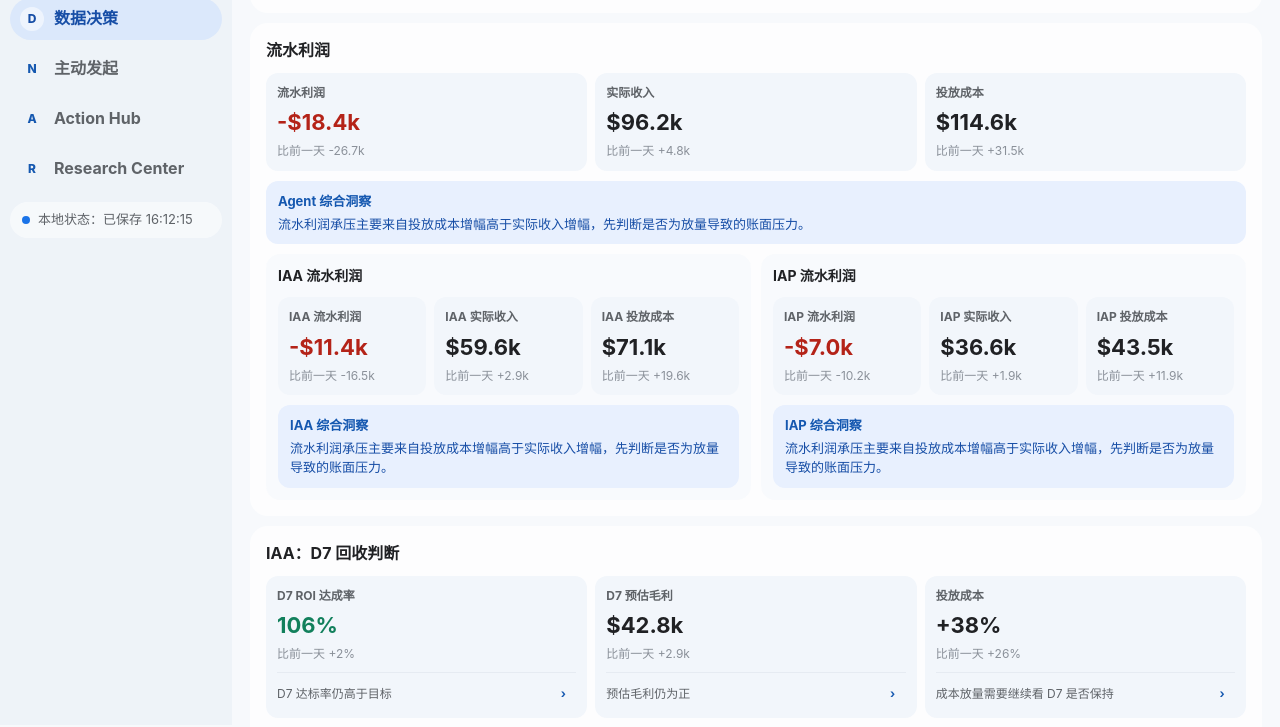
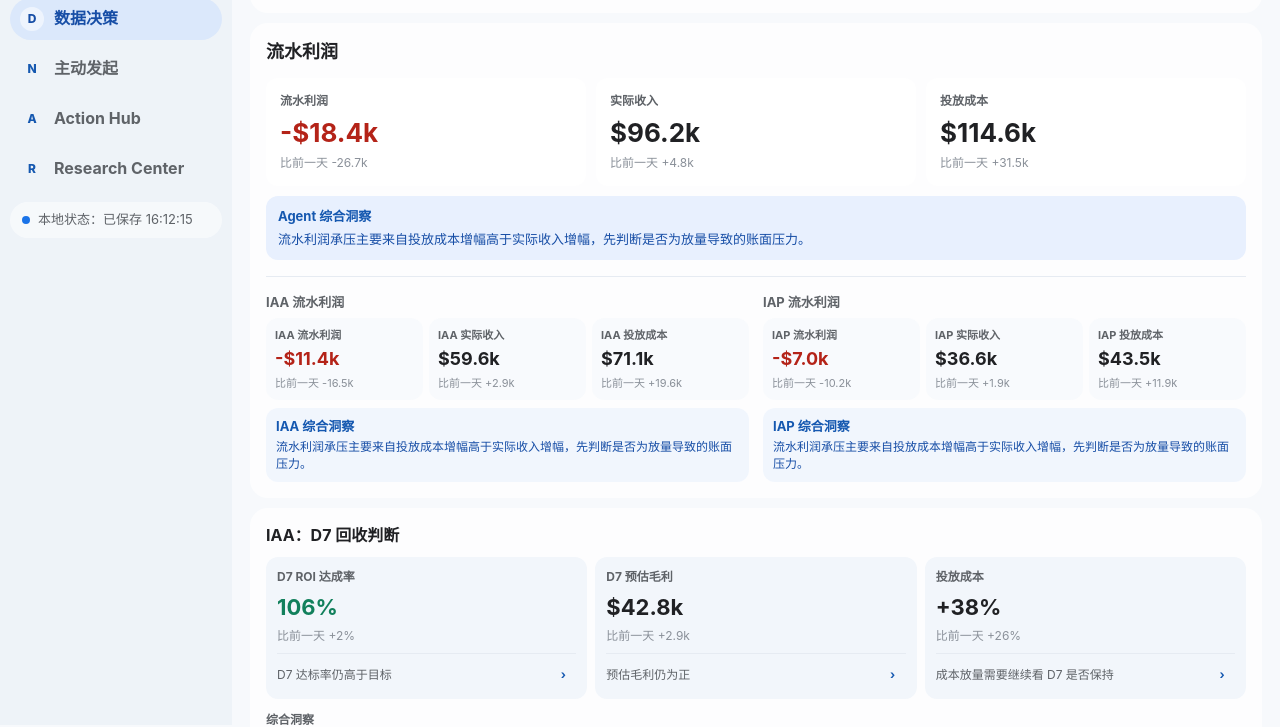
Before and after one commit to 1909457315-droid/AI-COO-preview, a plain HTML site: page artifacts/ai-coo-console-v0.html in a window 1280 px wide. Shown: the part 75-802 px from the top of the page. Drawn offline with Linux system fonts and the light colour scheme.

Commit message:
Update AI COO prototype preview

```diff
--- a/artifacts/ai-coo-console-v0.html
+++ b/artifacts/ai-coo-console-v0.html
@@ -514,23 +514,70 @@
       margin-top: 10px;
     }
 
+    .flow-panel > h3 {
+      margin-bottom: 12px;
+      font-size: 18px;
+    }
+
+    .flow-primary {
+      gap: 10px;
+    }
+
+    .flow-primary .metric {
+      min-height: 96px;
+      padding: 14px;
+      background: #fff;
+    }
+
+    .flow-primary .metric strong {
+      font-size: 26px;
+    }
+
     .profit-subgrid {
       display: grid;
       grid-template-columns: repeat(2, minmax(0, 1fr));
-      gap: 10px;
-      margin-top: 10px;
+      gap: 14px;
+      margin-top: 16px;
+      padding-top: 14px;
+      border-top: 1px solid var(--line);
     }
 
     .profit-subcard {
-      padding: 12px;
-      border-radius: 14px;
-      background: rgba(248,250,253,.82);
+      padding: 2px 0 0;
+      border-radius: 0;
+      background: transparent;
     }
 
     .profit-subcard h4 {
-      margin: 0 0 8px;
-      font-size: 14px;
+      margin: 0 0 6px;
+      color: var(--muted);
+      font-size: 13px;
       font-weight: 720;
+    }
+
+    .flow-secondary {
+      gap: 6px;
+      margin-top: 6px;
+    }
+
+    .flow-secondary .metric {
+      min-height: 72px;
+      padding: 9px;
+      background: rgba(248,250,253,.76);
+    }
+
+    .flow-secondary .metric b {
+      margin-bottom: 6px;
+      font-size: 11px;
+    }
+
+    .flow-secondary .metric strong {
+      font-size: 18px;
+    }
+
+    .flow-secondary .metric em {
+      margin-top: 5px;
+      font-size: 11px;
     }
 
     .metric {
@@ -619,6 +666,14 @@
       color: #174ea6;
       font-size: 13px;
       line-height: 1.45;
+    }
+
+    .profit-subcard .flow-insight {
+      margin-top: 8px;
+      padding: 9px 10px;
+      background: rgba(232,240,254,.55);
+      font-size: 12px;
+      line-height: 1.4;
     }
 
     .flow-insight strong {
@@ -1341,19 +1396,19 @@
             </div>
           </div>
         </article>
-        <article class="detail-card wide">
+        <article class="detail-card wide flow-panel">
           <h3>流水利润</h3>
-          <div class="metric-row" id="profitMetricRow"></div>
+          <div class="metric-row flow-primary" id="profitMetricRow"></div>
           <div id="flowProfitInsight"></div>
           <div class="profit-subgrid">
             <section class="profit-subcard">
               <h4>IAA 流水利润</h4>
-              <div class="metric-row" id="iaaProfitMetricRow"></div>
+              <div class="metric-row flow-secondary" id="iaaProfitMetricRow"></div>
               <div id="iaaFlowProfitInsight"></div>
             </section>
             <section class="profit-subcard">
               <h4>IAP 流水利润</h4>
-              <div class="metric-row" id="iapProfitMetricRow"></div>
+              <div class="metric-row flow-secondary" id="iapProfitMetricRow"></div>
               <div id="iapFlowProfitInsight"></div>
             </section>
           </div>
```
Also changed, not shown: index.html (+66 -11 lines).
